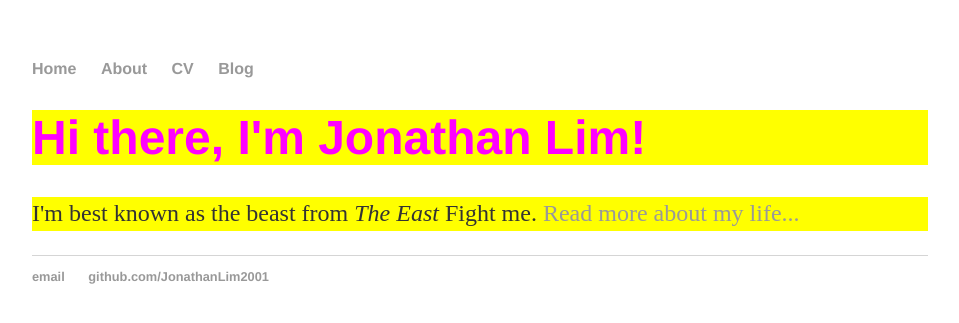
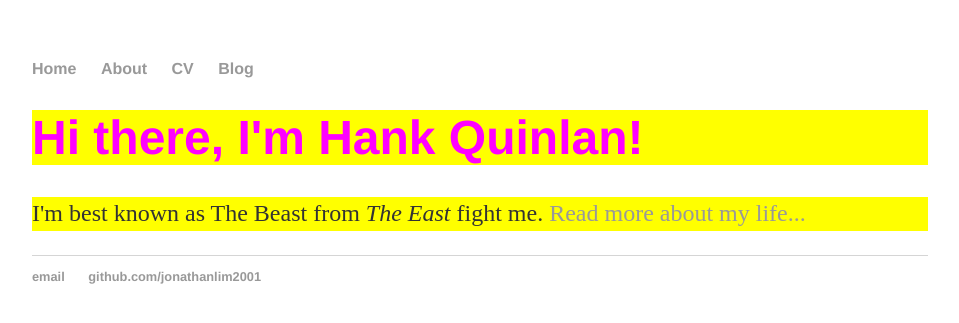
Before and after one commit to keithleyPeriod4/jonathanlim2001.github.com, a Jekyll site: the page built from index.html, in a window 1280 px wide. Shown: the top 323 px of the page, without its empty margins (160-1119 px from the left). Built offline with Jekyll 4.4.1, drawn with Linux system fonts in a browser that asks for light colours.

Commit message:
Update index.html
Updating index.html to match jekyll

```diff
--- a/index.html
+++ b/index.html
@@ -1,29 +1,8 @@
-<!DOCTYPE html>
-<html>
-	<head>
-		<title>Jonathan Lim, The Beast From The East</title>
-		<link rel="stylesheet" type="text/css" href="/css/main.css">
-	</head>
-	<body>
-		<nav>
-    		<ul>
-        		<li><a href="/">Home</a></li>
-	        	<li><a href="/about">About</a></li>
-        		<li><a href="/cv">CV</a></li>
-        		<li><a href="/blog">Blog</a></li>
-    		</ul>
-		</nav>
-		<div class="container">
-    		<div class="blurb">
-        		<h1>Hi there, I'm Jonathan Lim!</h1>
-				<p>I'm best known as the beast from <em>The East</em> Fight me. <a href="/about">Read more about my life...</a></p>
-    		</div><!-- /.blurb -->
-		</div><!-- /.container -->
-		<footer>
-    		<ul>
-        		<li><a href="mailto:zazalim1188@yahoo.com">email</a></li>
-        		<li><a href="https://github.com/JonathanLim2001">github.com/JonathanLim2001</a></li>
-			</ul>
-		</footer>
-	</body>
-</html>
+---
+layout: default
+title: Jonathan Lim, The Beast
+---
+<div class="blurb">
+	<h1>Hi there, I'm Hank Quinlan!</h1>
+	<p>I'm best known as The Beast from <em>The East</em> fight me. <a href="/about">Read more about my life...</a></p>
+</div><!-- /.blurb -->
```
